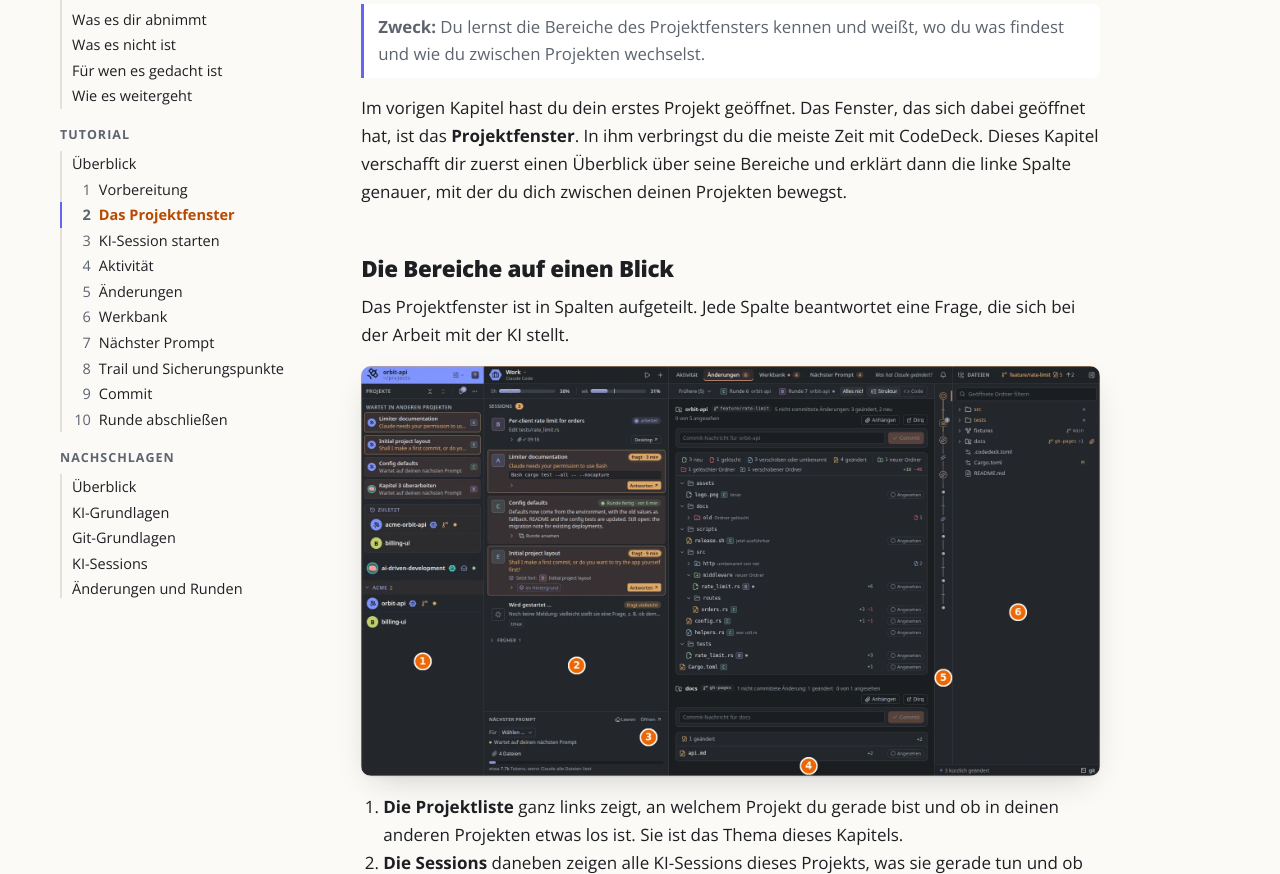
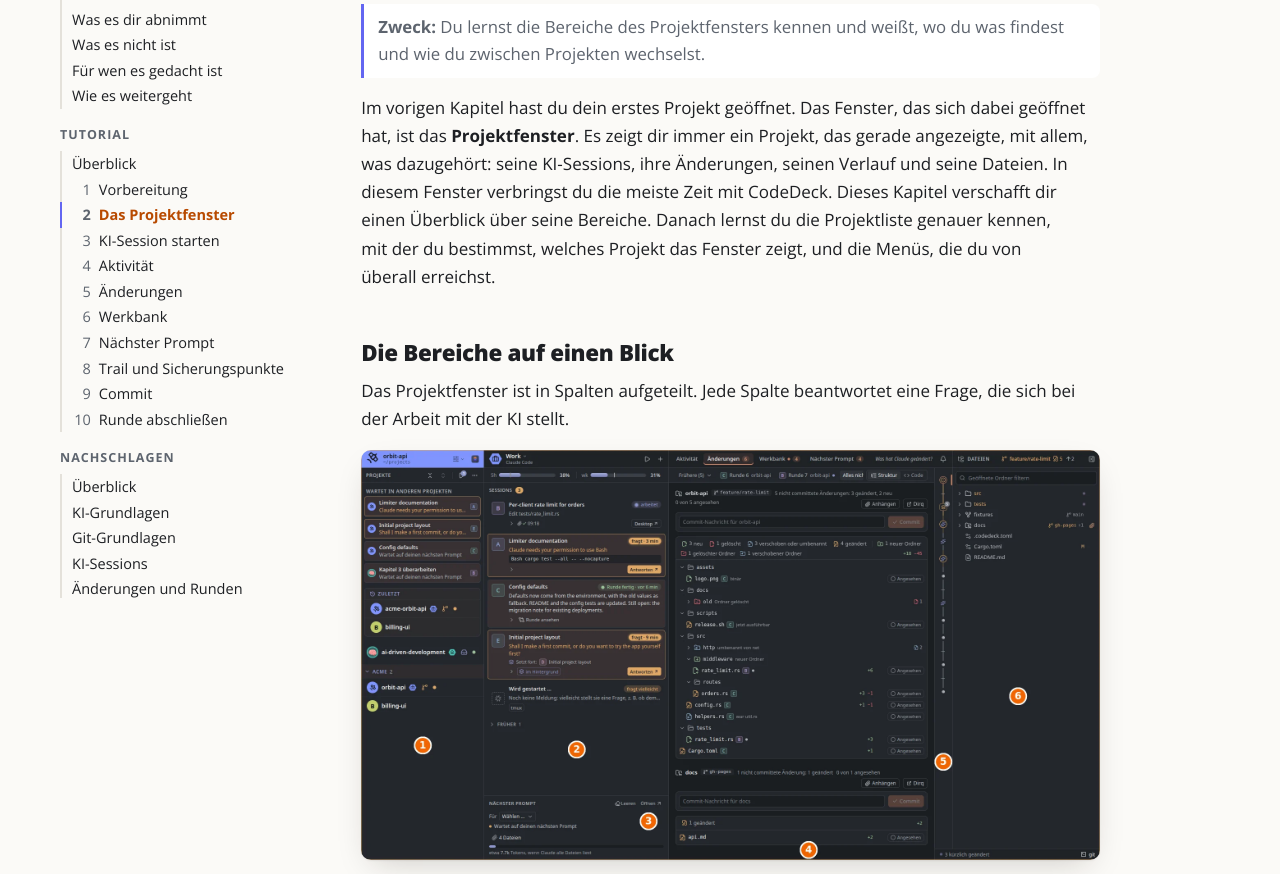
Before and after one commit to be-spex/be-spex.github.io, an Astro site: page /codedeck/manual/de/tutorial/02-projektfenster in a window 1280 px wide. Shown: the part 191-1065 px from the top of the page. Built offline with nearby package versions, Linux system fonts and the light colour scheme; Astro itself is replaced by a stand-in of ours.

Commit message:
CodeDeck manual: chapter 2 is about the window of the project shown, not the list
Co-Authored-By: Claude Opus 5.5 <noreply@anthropic.com>
Claude-Session: https://claude.ai/code/session_01AmUU1ckh5iDie4vHPz56Cn

```diff
--- a/src/pages/codedeck/manual/de/tutorial/02-projektfenster.md
+++ b/src/pages/codedeck/manual/de/tutorial/02-projektfenster.md
@@ -8,7 +8,7 @@ purpose: >-
   Du lernst die Bereiche des Projektfensters kennen und weißt, wo du was findest und wie du zwischen Projekten wechselst.
 ---
 
-Im vorigen Kapitel hast du dein erstes Projekt geöffnet. Das Fenster, das sich dabei geöffnet hat, ist das **Projektfenster**. In ihm verbringst du die meiste Zeit mit CodeDeck. Dieses Kapitel verschafft dir zuerst einen Überblick über seine Bereiche und erklärt dann die linke Spalte genauer, mit der du dich zwischen deinen Projekten bewegst.
+Im vorigen Kapitel hast du dein erstes Projekt geöffnet. Das Fenster, das sich dabei geöffnet hat, ist das **Projektfenster**. Es zeigt dir immer ein Projekt, das gerade angezeigte, mit allem, was dazugehört: seine KI-Sessions, ihre Änderungen, seinen Verlauf und seine Dateien. In diesem Fenster verbringst du die meiste Zeit mit CodeDeck. Dieses Kapitel verschafft dir einen Überblick über seine Bereiche. Danach lernst du die Projektliste genauer kennen, mit der du bestimmst, welches Projekt das Fenster zeigt, und die Menüs, die du von überall erreichst.
 
 ## Die Bereiche auf einen Blick
 
@@ -16,7 +16,7 @@ Das Projektfenster ist in Spalten aufgeteilt. Jede Spalte beantwortet eine Frage
 
 ![Das Projektfenster mit allen Spalten, nummeriert von 1 bis 6: links die Projektliste, daneben die KI-Sessions und darunter Nächster Prompt, in der Mitte das Deck, rechts davon der Trail und ganz rechts die Dateiliste](/codedeck/manual/de/projektfenster-bereiche.webp)
 
-1. **Die Projektliste** ganz links zeigt, an welchem Projekt du gerade bist und ob in deinen anderen Projekten etwas los ist. Sie ist das Thema dieses Kapitels.
+1. **Die Projektliste** ganz links zeigt, welches Projekt das Fenster gerade anzeigt, und ob in deinen anderen Projekten etwas los ist. Mit ihr wechselst du zu einem anderen Projekt. Wie das geht, erklärt der Abschnitt [Die Projektliste](#die-projektliste) weiter unten.
 2. **Die Sessions** daneben zeigen alle KI-Sessions dieses Projekts, was sie gerade tun und ob eine auf dich wartet. Oben in dieser Spalte startest du neue Sessions. Darum geht es in Kapitel 3, [KI-Session starten](/codedeck/manual/de/tutorial/03-session-starten/).
 3. **Nächster Prompt** unten in derselben Spalte fasst zusammen, was du für die nächste Runde an den Prompt gehängt hast. Kapitel 7, [Nächster Prompt](/codedeck/manual/de/tutorial/07-naechster-prompt/), erklärt das Anhängen.
 4. **Das Deck** in der Mitte ist die große Arbeitsfläche. Es hat vier Reiter: **Aktivität** zeigt, was die Sessions in den letzten Stunden getan haben, **Änderungen** zeigt, was sie geändert haben, **Werkbank** sammelt, was sonst noch angefallen ist, und **Nächster Prompt** zeigt alles, was mit deinem nächsten Prompt mitgeht. Rechts in der Reiterleiste steht die Frage, die der offene Reiter beantwortet, und die Glocke daneben zeigt dir die letzten Ereignisse und Tipps. Jeder Reiter hat sein eigenes Kapitel, von [Aktivität](/codedeck/manual/de/tutorial/04-aktivitaet/) bis [Nächster Prompt](/codedeck/manual/de/tutorial/07-naechster-prompt/).
```
